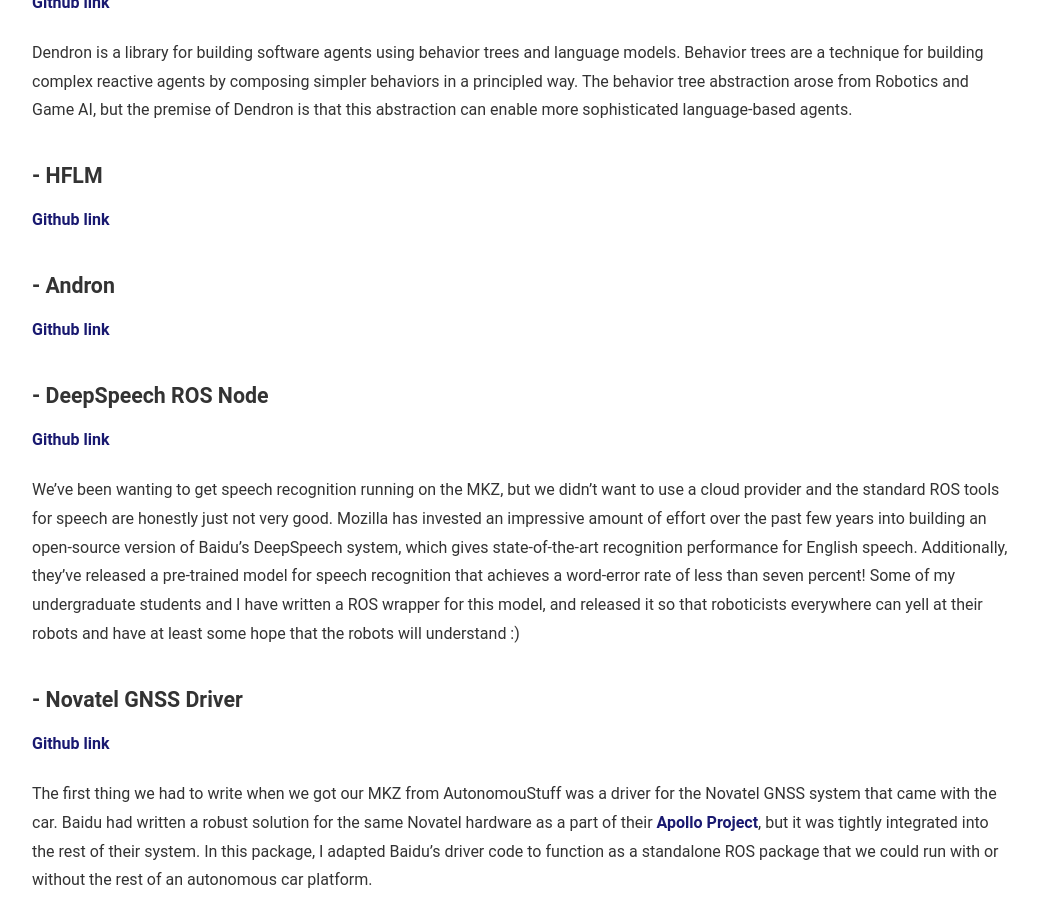
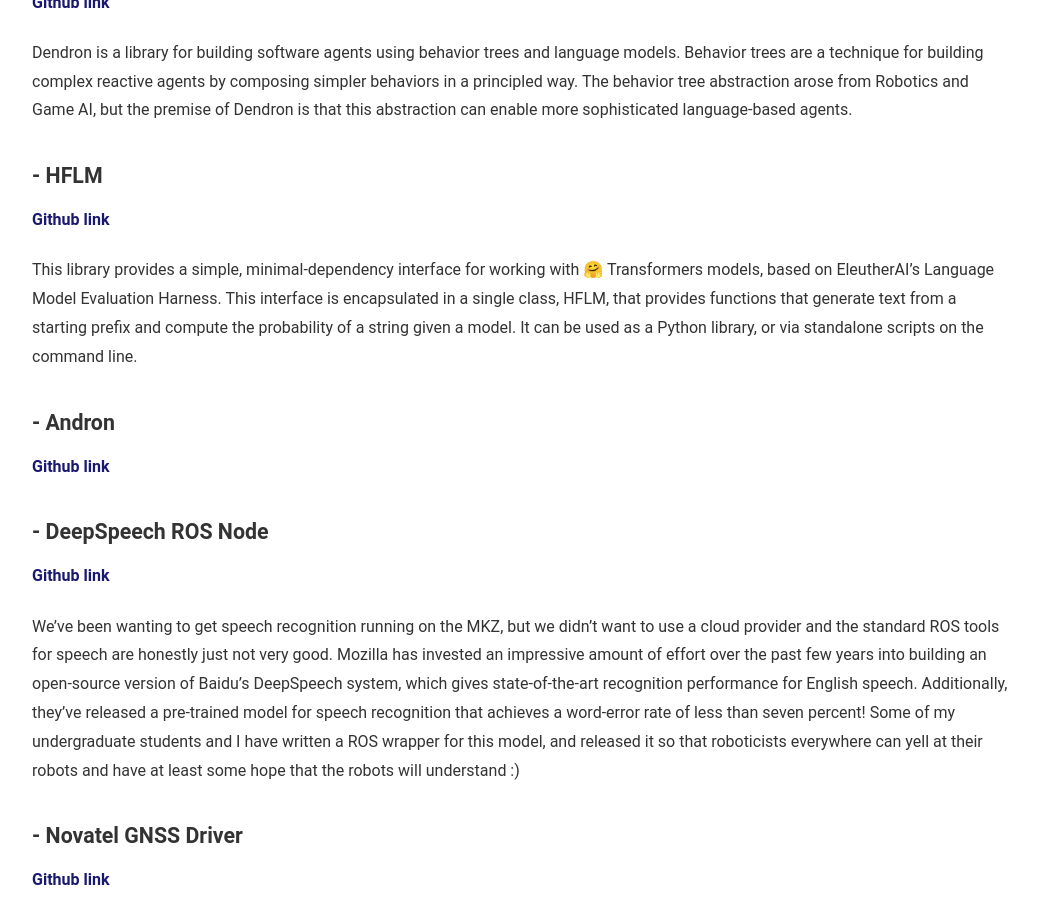
Before and after one commit to RichardKelley/richardkelley.github.io, a Jekyll site: the page built from software.md, in a window 1280 px wide and 900 px high, scrolled down 551 px. Shown: the whole window, without its empty margins (118-1156 px from the left). Built offline with Jekyll 4.4.1, drawn with Linux system fonts in a browser that asks for light colours.

Commit message:
HFLM description.

```diff
--- a/software.md
+++ b/software.md
@@ -26,6 +26,8 @@
 ### - <a name="hflm"></a> HFLM
 
 [Github link](https://github.com/RichardKelley/hflm){:target="blank"}
+
+This library provides a simple, minimal-dependency interface for working with 🤗 Transformers models, based on EleutherAI's Language Model Evaluation Harness. This interface is encapsulated in a single class, HFLM, that provides functions that generate text from a starting prefix and compute the probability of a string given a model. It can be used as a Python library, or via standalone scripts on the command line.
 
 ### - <a name="andron"></a> Andron
 
```
